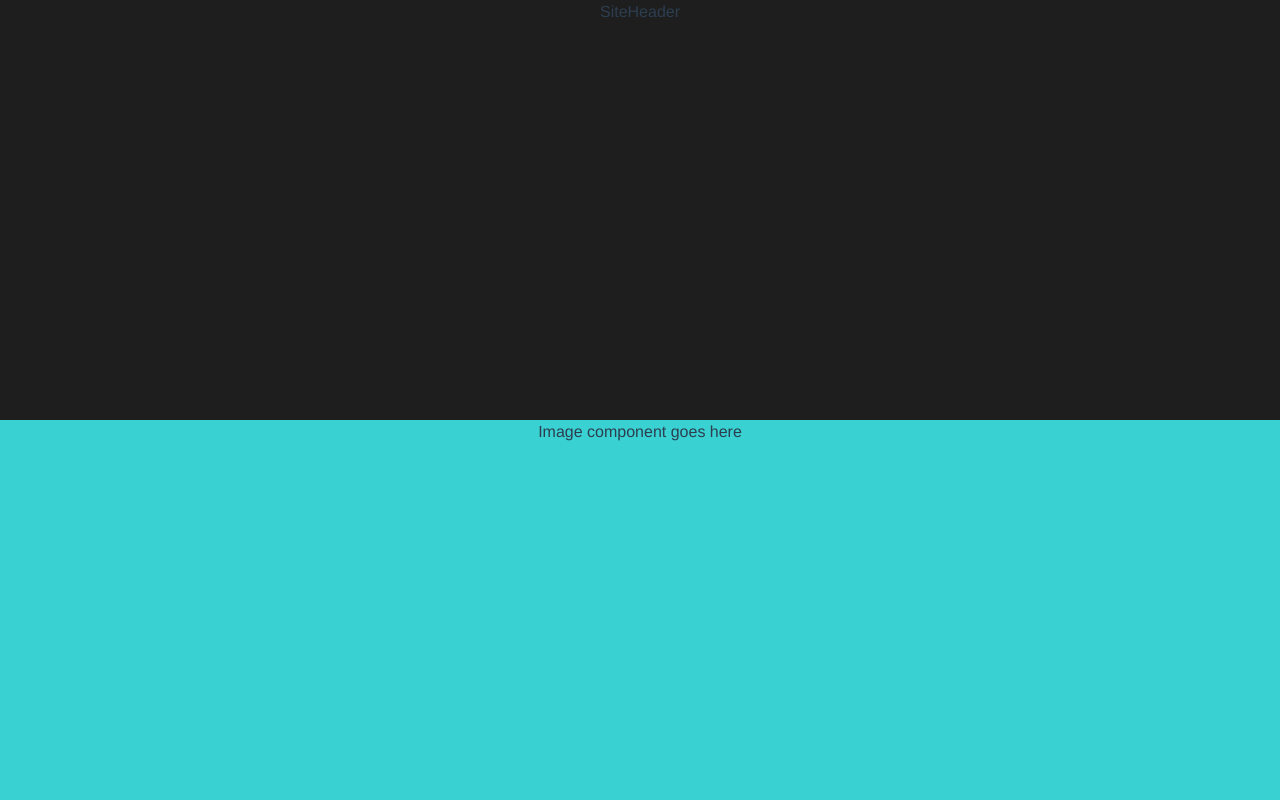
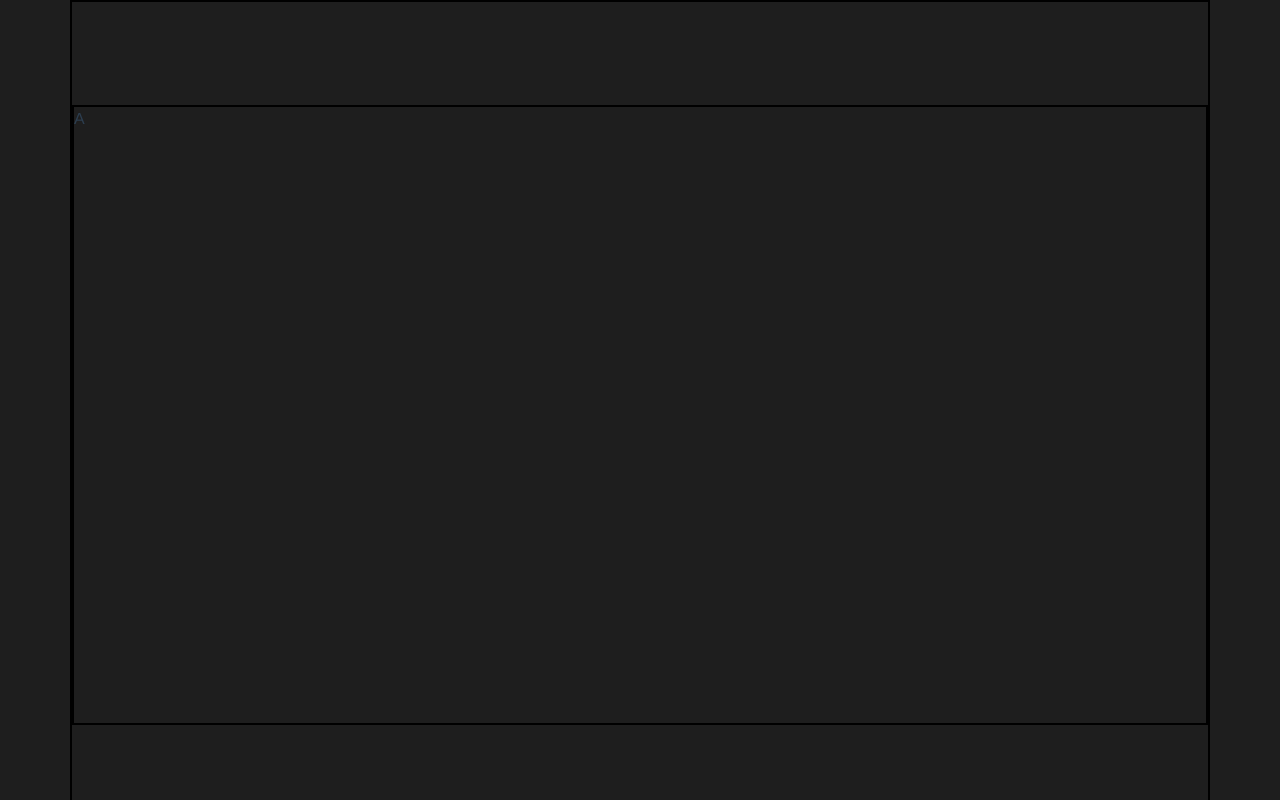
Before and after one commit to 78741722Ale/plp-landing-1, a Vue app: page / in a window 1280 px wide. Built offline with nearby package versions, Linux system fonts and the light colour scheme.

Commit message:
Fixed container heights, corrected background color palette. Started dividing into containers and columns

```diff
--- a/src/assets/sass/variables.scss
+++ b/src/assets/sass/variables.scss
@@ -5,29 +5,31 @@ $header-title-color : rgba(254, 254, 254, 1);
 $header-span-color: rgba(176, 176, 176, 1);
 $CTA-bg-color: rgba(87, 82, 206, 1); // valid for CTA header & footer
 $CTA-text-color:rgba(254, 254, 254, 1); // valid for CTA header & footer
-$image_component-bg : rgba(28, 254, 254, 0.79);
-$app_component-bg : rgba(87, 234, 19, 0.77);
-$player_component-bg : rgba(248, 95, 9, 0.7);
-$reference_component-bg : rgba(231, 251, 8, 0.69);
+$image_component-bg : rgba(255, 255, 255, 1);
+$app_component-bg : rgba(251, 251, 251, 1);
+$player_component-bg : rgba(15, 15, 15, 1);
+$reference_component-bg : rgba(255, 255, 255, 1);
+/* Footer Color */
+$footer-bg-color : rgba(30, 30, 30, 1);
+
 
 
 
 /* Dimensioni container - root component */
 :root {
-    --header_h: 420px;
+    --header_h: 830px;
     --header_w: 100%;
-    --main_h: 1580px;
     --main_w: 100%;
     --image_component_w : 100%;
-    --image_component_h : 445px;
+    --image_component_h : 875px;
     --app_component_w : 100%;
-    --app_component_h : 560px;
+    --app_component_h : 1090px;
     --player_component_w : 100%;
-    --player_component_h : 230px;
+    --player_component_h : 450px;
     --reference_component_w : 100%;
-    --reference_component_h : 345px;
+    --reference_component_h : 680px;
     --footer_w : 100%;
-    --footer_h : 450px;
+    --footer_h : 890px;
 }
 
 /* Components */
@@ -71,7 +73,7 @@ $reference_component-bg : rgba(231, 251, 8, 0.69);
 #site_footer {
     width: var(--footer_w);
     height: var(--footer_h);
-    background-color: rgb(35, 245, 16);
+    background-color: $footer-bg-color;
 }
 
 /* Utilities classes */
--- a/src/components/SiteHeader.vue
+++ b/src/components/SiteHeader.vue
@@ -1,6 +1,11 @@
 <template>
     <div id="site_header">
-        SiteHeader
+        <!-- Container principale -->
+        <div class="container-xl p-0 flex_cent h-100 bordo">
+            <div class="row h-75 p-0 w-100 bordo">
+                A
+            </div>
+        </div>
     </div>
 </template>
 
```
